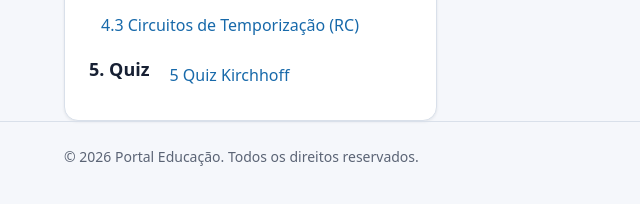
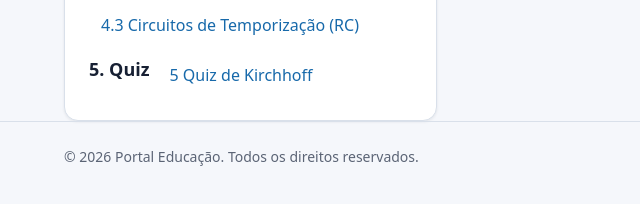
Before and after one commit to Pedro-augusto-dev9/portal-educacao, a plain HTML site: page index.html in a window 1280 px wide. Shown: the part 997-1201 px from the top of the page, 0-640 px from the left. Drawn offline with Linux system fonts and the light colour scheme.

Commit message:
Update quiz link text to include 'de Kirchhoff'

```diff
--- a/index.html
+++ b/index.html
@@ -39,7 +39,7 @@
                 <a href="#" class="link-documento" data-doc="doc-temporizacao">4.3 Circuitos de Temporização (RC)</a>
 
                 <p class="titulo-navegacao">5. Quiz</p>
-                <a href="#" class="link-documento" data-doc="doc-quiz">5 Quiz Kirchhoff</a>
+                <a href="#" class="link-documento" data-doc="doc-quiz">5 Quiz de Kirchhoff</a>
             </nav>
         </aside>
 
```
